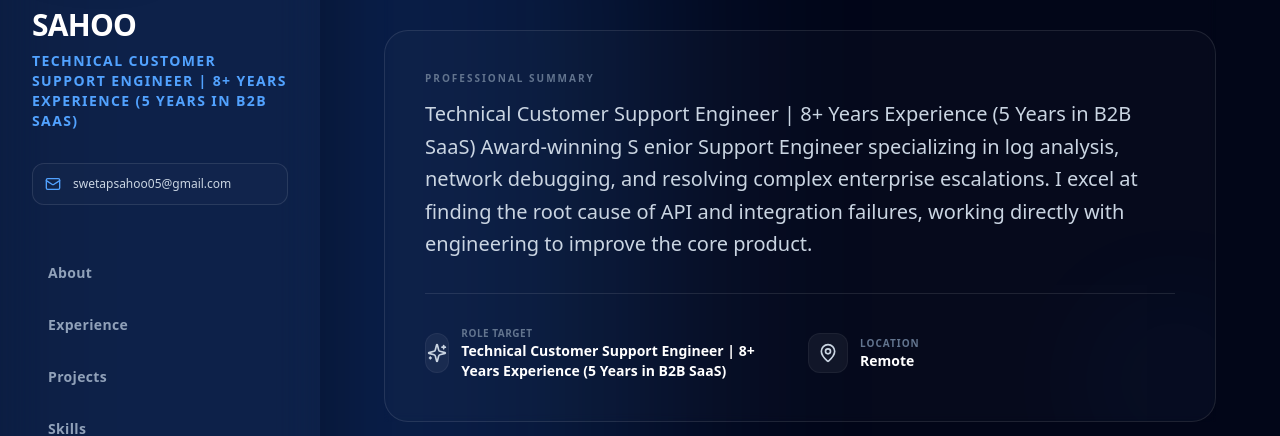
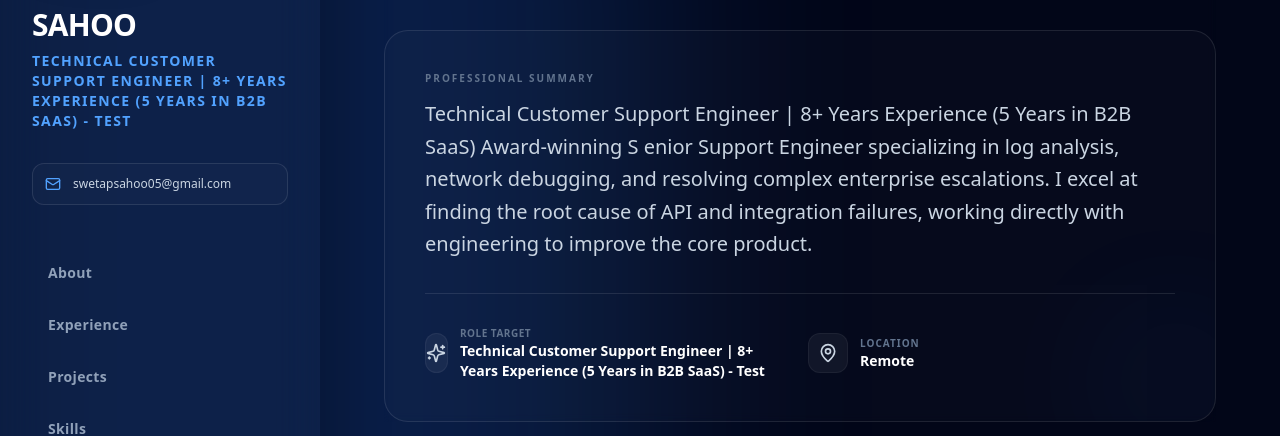
Before and after one commit to abhijit5721/swetaprangya-sahoo-portfolio, a React (Vite) app: page / in a window 1280 px wide. Shown: the part 216-652 px from the top of the page. Built offline with nearby package versions, Linux system fonts and the light colour scheme.

Commit message:
Test: Verify Git author name on Vercel (final attempt)

```diff
--- a/src/App.tsx
+++ b/src/App.tsx
@@ -126,7 +126,7 @@ export default function App() {
   const resumeData: ResumeData = {
   "personal": {
     "name": "SWETAPRANGYA SAHOO",
-    "title": "Technical Customer Support Engineer | 8+ Years Experience (5 Years in B2B SaaS)",
+    "title": "Technical Customer Support Engineer | 8+ Years Experience (5 Years in B2B SaaS) - Test",
     "subtitle": "",
     "bio": "Technical Customer Support Engineer | 8+ Years Experience (5 Years in B2B SaaS) Award-winning S enior Support Engineer specializing in log analysis, network debugging, and resolving complex enterprise escalations. I excel at finding the root cause of API and integration failures, working directly with engineering to improve the core product.",
     "avatar": "SS",
@@ -1021,7 +1021,7 @@ export default function App() {
                       <div className={`w-6 h-6 rounded-lg ${colors.bg} flex items-center justify-center text-white font-black text-[10px]`}>
                         {resumeData.personal.name.substring(0, 1)}
                       </div>
-                      <span className="text-xs font-black tracking-tight uppercase">Navigation</span>
+                      <span className="text-xs font-bold uppercase tracking-widest">Navigation</span>
                     </div>
                     <button
                       onClick={() => setIsMobileMenuOpen(false)}
```
